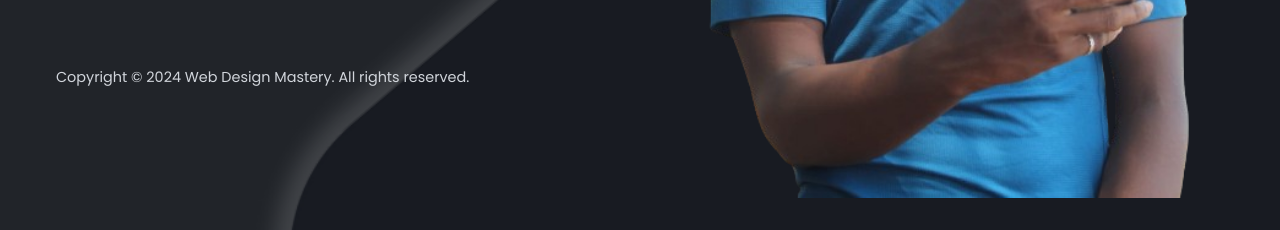
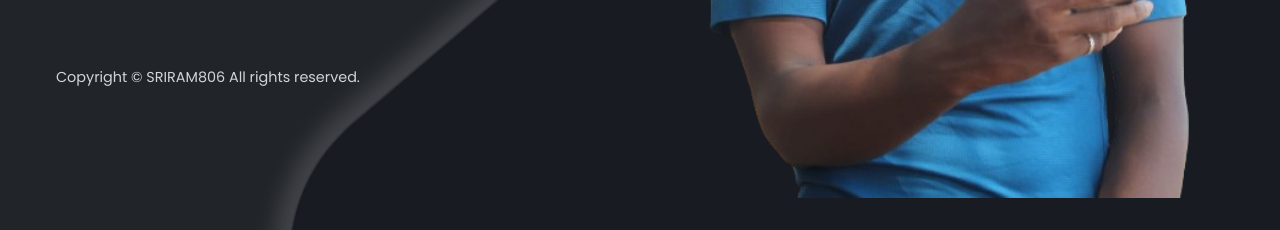
Before and after one commit to sriram806/OCTANET_JUNE, a plain HTML site: page Landing Page/index.html in a window 1280 px wide. Shown: the part 716-946 px from the top of the page. Drawn offline with nearby package versions, Linux system fonts and the light colour scheme.

Commit message:
index.html

```diff
--- a/Landing Page/index.html
+++ b/Landing Page/index.html
@@ -58,7 +58,7 @@
           </li>
         </ul>
         <div class="header__bar">
-          Copyright © 2024 Web Design Mastery. All rights reserved.
+          Copyright © SRIRAM806 All rights reserved.
         </div>
       </div>
     </header>
```
